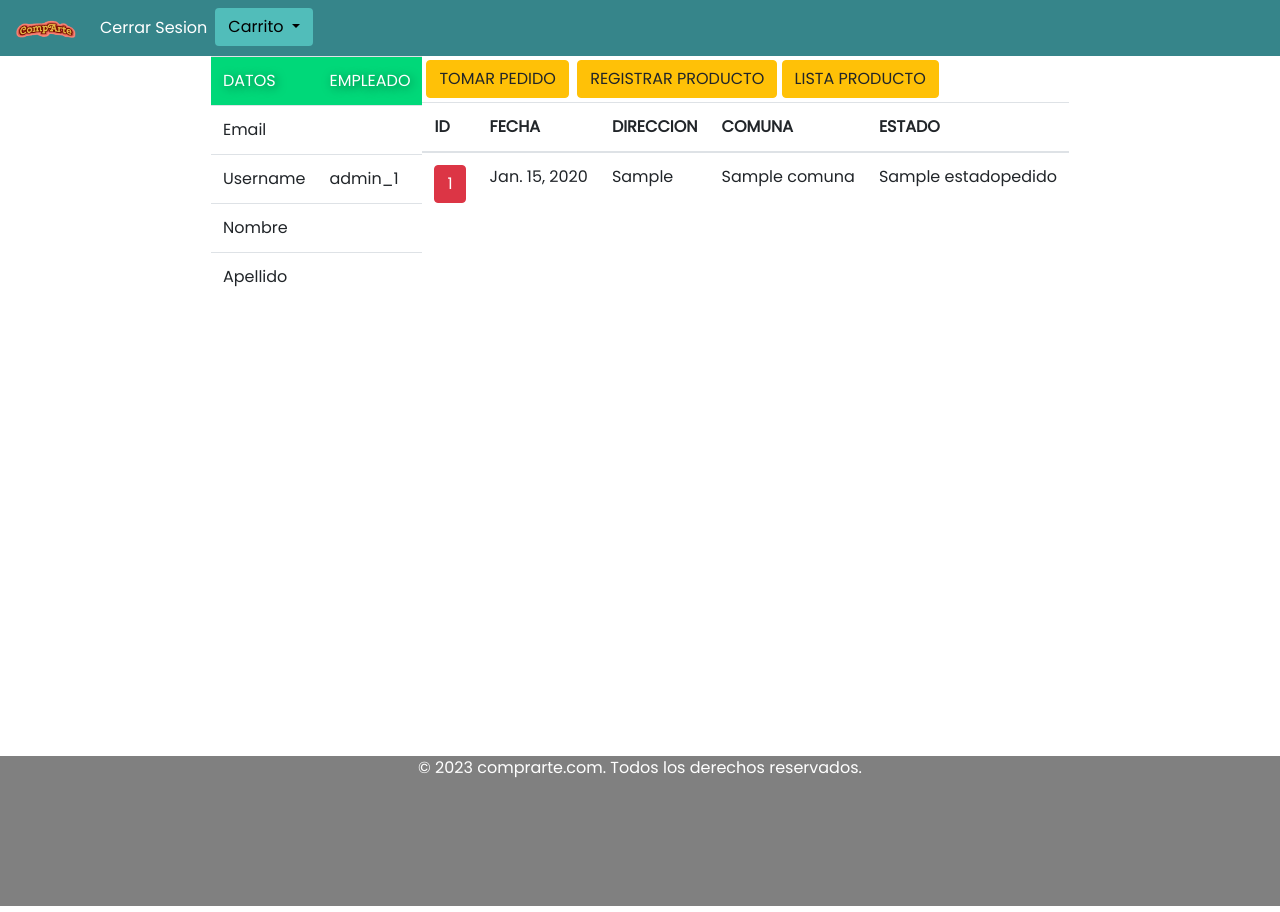
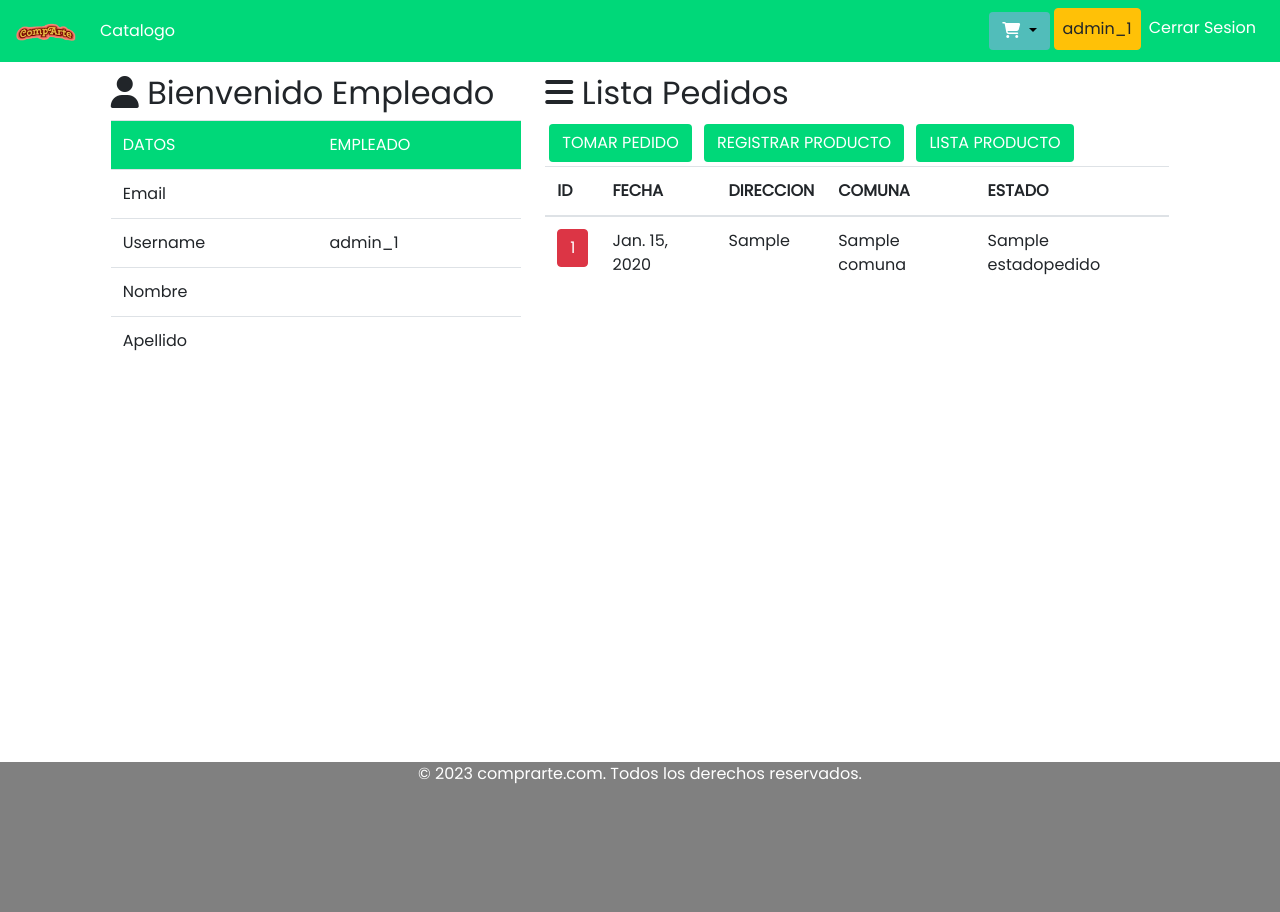
Before and after one commit to CRIS-LI-DEV/sprint_grupal_7, a Django app: page /perfil_empleado/ in a window 1280 px wide. Run offline with Django 4.2, Linux system fonts and the light colour scheme; a user stored in the database is signed in; tables that the repository leaves empty hold one stand-in row (values such as "Sample post"); some libraries are stand-ins or nearby versions.

Commit message:
Actualizacion

```diff
--- a/app1/forms.py
+++ b/app1/forms.py
@@ -8,7 +8,7 @@ class RegistroProductoForm(forms.Form):
     archivo = forms.FileField(label='Selecciona un archivo')
 
 class LoginUsuario(forms.Form):
-    usuario = forms.CharField(widget=forms.TextInput(attrs={'placeholder': 'Ingrese su username','class':'form-control'}),max_length=50,required=True,label='Nombre de usuario')
+    usuario = forms.CharField(widget=forms.TextInput(attrs={'placeholder': 'Ingrese su email','class':'form-control'}),max_length=50,required=True,label='Email del usuario')
     clave = forms.CharField(widget=forms.PasswordInput(attrs={'placeholder': 'Ingrese su contraseña','class':'form-control'}), max_length=20,label='Password',required=True,error_messages={'required':'La contraseña es obligatoria'})
 
 class SuscripcionEmail(forms.Form):
@@ -17,7 +17,7 @@ class SuscripcionEmail(forms.Form):
 
 class AgregarProductoFrom(forms.Form):
        producto_id = forms.IntegerField(widget=forms.NumberInput(attrs={'placeholder': 'Ingrese el precio','class':'form-control'}))
-       cantidad_id = forms.IntegerField(widget=forms.NumberInput(attrs={'placeholder': 'Ingrese el precio','class':'form-control','style':'width:50%;'}))
+       cantidad_id = forms.IntegerField(widget=forms.NumberInput(attrs={'placeholder': 'Ingrese el precio','class':'form-control','style':'width:50%;'}), min_value=1)
 
 class FormularioPedidoStaff(forms.Form):
 
--- a/app1/templates/base.html
+++ b/app1/templates/base.html
@@ -7,7 +7,7 @@
   <title>Comparte</title>
   <meta charset="UTF-8">
   <meta name="viewport" content="width=device-width, initial-scale=1">
-  <link rel="stylesheet" href="https://cdnjs.cloudflare.com/ajax/libs/font-awesome/4.7.0/css/font-awesome.min.css">
+  <link rel="stylesheet" href="https://cdnjs.cloudflare.com/ajax/libs/font-awesome/6.4.0/css/all.min.css" integrity="sha512-iecdLmaskl7CVkqkXNQ/ZH/XLlvWZOJyj7Yy7tcenmpD1ypASozpmT/E0iPtmFIB46ZmdtAc9eNBvH0H/ZpiBw==" crossorigin="anonymous" referrerpolicy="no-referrer" />
   <link rel="stylesheet" href="https://maxcdn.bootstrapcdn.com/bootstrap/4.0.0/css/bootstrap.min.css">
   <script src="https://cdn.jsdelivr.net/npm/popper.js@1.16.1/dist/umd/popper.min.js"></script>
 
@@ -16,6 +16,8 @@
 
     * {
       font-family: 'Poppins', sans-serif;
+      margin: 0;
+      padding: 0;
     }
 
     a {
@@ -30,6 +32,7 @@
 
     .main {
       min-height: 700px;
+
     }
 
     footer {
@@ -44,63 +47,110 @@
 
 
     }
+
+    /* Estilos para el menú izquierdo (ul con id "izquierda") */
+    #izquierda {
+      width: 50%;
+      display: flex;
+      justify-content: flex-start;
+      /* Alinea los elementos al inicio (izquierda) */
+    }
+
+    /* Estilos para el menú derecho (ul con id "derecha") */
+    #derecha {
+      width: 50%;
+
+      display: flex;
+      justify-content: flex-end;
+      /* Alinea los elementos al final (derecha) */
+    }
+
+    .verde{
+      color: white;
+      background-color: #00D879;
+    }
+    .navbar-dark{color:white}
   </style>
 
 </head>
 
 <body>
 
-
-  <nav class="navbar navbar-expand-md" style="background-color: #36858A;">
+  <nav class="navbar navbar-expand-md verde ">
 
     <a class="navbar-brand" href="/"><img src="{% static '/img/logo4.png' %}" alt="" width="60px"> </a>
 
-    <button class="navbar-toggler" type="button" data-toggle="collapse" data-target="#collapsibleNavbar">
+    <button class="navbar-toggler navbar-dark" type="button" data-toggle="collapse" data-target="#collapsibleNavbar" style="">
+      <span class="navbar-toggler-icon navbar-dark"></span>
+    </button>
 
-      <span class="navbar-toggler-icon"></span>
-
-    </button>
 
     <div class="collapse navbar-collapse" id="collapsibleNavbar">
 
+      <ul class="navbar-nav  me-auto" id="izquierda">
 
-      <ul class="navbar-nav " >
+        <li class="nav-item">
+          <a class="nav-link" href="/catalogo/">Catalogo</a>
+        </li>
+
+      </ul>
+
+
+      <ul class="navbar-nav" id="derecha">
 
         {% if user.is_authenticated %}
-        <li class="nav-itauem">
-          <a class="nav-link" href="/logout_view"> Cerrar Sesion</a>
-        </li>
+
+
+
+        <li class="nav-item">
 
           <div class="dropdown">
 
-          <button class="btn dropdown-toggle" type="button" data-toggle="dropdown"
-            style="background-color: #51bdba;">Carrito
+            <button class="btn dropdown-toggle m-1" type="button" data-toggle="dropdown" style="background-color: #51bdba;">
+             <a href=""> <i class="fa-solid fa-cart-shopping"></i></a>
               <span class="caret"></span>
+
             </button>
 
             <ul class="dropdown-menu" style="color:black; width: 500px;">
 
               {% for x in request.session.carrito %}
+
               <li>
                 <div class="card">
-                <div class="card-header">{{x.cantidad}} unidades de {{x.nombre}}</div>
+                  <div class="card-header">{{x.cantidad}} unidades de {{x.nombre}} </div>
                 </div>
               </li>
-
 
               {% endfor %}
 
             </ul>
 
+          </div>
+        </li>
+        <li>
+        <a class="nav-link btn btn-warning" href="" >  {{user}}</a>
+        </li>
+        <li class="nav-item">
+          <a class="nav-link" href="/logout_view"> Cerrar Sesion</a>
+        </li>
+
         {% else %}
+
+        <li class="nav-item">
 
           <a class="nav-link" href="/login_view/"> Iniciar Sesion</a>
 
+        </li>
+
+
         {% endif %}
-      </div>
+
       </ul>
+
     </div>
   </nav>
+
 
   <div class="container-fluid main  ">
 
@@ -108,7 +158,7 @@
     {% endblock %}
   </div>
   <footer class="footer justify-content-center text-center">
-    <div>  </div>
+    <div> </div>
     <div class="container-fluid">
       <p>&copy; 2023 comprarte.com. Todos los derechos reservados.</p>
 
--- a/app1/templates/perfil_cliente.html
+++ b/app1/templates/perfil_cliente.html
@@ -3,7 +3,7 @@
 
   <div class="col-sm-3 col-md-4 col-lg-4 ">
 <button class="btn btn-warning my-2"><a href="/editar_perfil/">EDITAR PERFIL</a></button>
-
+<img src="" alt="">
     <table class="table">
 
       <thead style="background-color: #00D879;color:white; text-shadow: 2px 2px 10px rgba(0,0,0,0.5);">
--- a/app1/templates/perfil_empleado.html
+++ b/app1/templates/perfil_empleado.html
@@ -1,12 +1,14 @@
 {% extends 'base.html' %} {% block contenido %} {% load static%}
-<div class="row justify-content-center ">
+<div class="row justify-content-center " >
 
-  <div class="" >
+  <div class="col-sm-12 col-md-12 col-lg-4 m-1 p-2" >
+
+    <h2> <i class="fa-solid fa-user"></i> Bienvenido Empleado</h2>
 
 
 
-    <table class="table">
-      <thead style="background-color: #00D879;color:white; text-shadow: 2px 2px 10px rgba(0,0,0,0.5);">
+    <table class="table"  >
+      <thead class="verde">
 
         <tr>
           <td>
@@ -16,7 +18,9 @@
             EMPLEADO
           </td>
         </tr>
+
       </thead>
+
       <tbody>
         <tr>
           <td>
@@ -26,6 +30,7 @@
             {{user.email}}
           </td>
         </tr>
+
         <tr>
           <td>
             Username
@@ -34,12 +39,14 @@
             {{user.username}}
           </td>
         </tr>
+
         <tr>
           <td>
             Nombre
           </td>
           <td>
             {{user.first_name}}
+
         </tr>
 
         <tr>
@@ -52,17 +59,28 @@
         </tr>
       </tbody>
     </table>
-  </div>
-  <div class="" >
+    <div>
+      <table>
+
+        <thead>
+          <tr>
+             </tr>
+        </thead>
+      </table>
+
+      <ul>
 
 
 
-      <a href="/tomar_pedido_staff/"><button class="btn btn-warning m-1">TOMAR PEDIDO</button></a>
-      <a href="/registro_producto/"><button class="btn btn-warning">REGISTRAR PRODUCTO</button></a>
-     <a href="/productos/"> <button class="btn btn-warning">LISTA PRODUCTO</button></a>
+      </ul>
+    </div>
+  </div>
 
-
-
+  <div class="col-sm-12 col-md-12 col-lg-6 m-1 caja p-2" >
+    <h2> <i class="fa-solid fa-bars"></i> Lista Pedidos</h2>
+   <a href="/tomar_pedido_staff/"><button class="btn verde m-1">TOMAR PEDIDO</button></a>
+   <a href="/registro_producto/"><button class="btn verde  m-1">REGISTRAR PRODUCTO</button></a>
+   <a href="/productos/"> <button class="btn verde  m-1">LISTA PRODUCTO</button></a>
 
     <table class="table">
       <thead>
@@ -87,6 +105,7 @@
       </tbody>
     </table>
   </div>
+
 </div>
 
 
--- a/app1/templates/tomar_pedido_cliente.html
+++ b/app1/templates/tomar_pedido_cliente.html
@@ -33,7 +33,7 @@
                 <div>
                     <form action="/ag_pro_staff/" method="POST">
                         {% csrf_token %}
-                        <input class="" type="number" class="form-control" name="cantidad_id" style="width: 50%;">
+                        <input class="" type="number" class="form-control" name="cantidad_id" style="width: 50%;" min="1">
                         <input type="hidden" class="" name="producto_id"  value="{{x.id}}">
                         <input type="submit" value="AGREGAR" class="btn mt-1" style="border:none; background-color: #00D879;color:white">
                     </form>
--- a/app1/templates/tomar_pedido_staff.html
+++ b/app1/templates/tomar_pedido_staff.html
@@ -26,8 +26,8 @@
                 <div>
                     <form action="/ag_pro_staff/" method="POST">
                         {% csrf_token %}
-                        <input class="form-control" type="number" class="" name="cantidad_id" >
-                        <input type="hidden" class="" name="producto_id" style="width: 100px;" value="{{x.id}}">
+                        <input class="form-control" type="number" class="" name="cantidad_id"  min="1">
+                        <input type="hidden" class="" name="producto_id" style="width: 100px;" value="{{x.id}}" >
                         <input type="submit" value="AGREGAR" class="btn mt-1" style="border:none; background-color: #00D879;color:white">
                     </form>
                 </div>
--- a/app1/views.py
+++ b/app1/views.py
@@ -352,7 +352,7 @@ def funcion_para_guardar_staff(request):
 
         producto = Producto.objects.get(id=formulario['producto_id'].value())
 
-        carrito.append({"producto":formulario['producto_id'].value(),"cantidad":formulario['cantidad_id'].value(),'nombre':producto.nombre})
+        carrito.append({"producto":formulario['producto_id'].value(),"cantidad":formulario['cantidad_id'].value(),'nombre':producto.nombre,'valor':int(producto.precio) * int(formulario['cantidad_id'].value())})
 
         request.session['carrito'] = carrito
         return redirect('/tomar_pedido_staff/')
@@ -567,3 +567,20 @@ def editar_perfil(request):
         form = FormularioExtensionCliente()
 
         return render(request, 'editar_perfil.html', {'form': form})
+
+
+
+
+
+
+
+
+
+def catalogo(request):
+    productos = Producto.objects.all()
+    return render (request,'catalogo.html',{'productos':productos})
+
+
+def navegador(request):
+    template= 'nav.html'
+    return render(request,template)
--- a/proyecto/urls.py
+++ b/proyecto/urls.py
@@ -30,6 +30,8 @@ urlpatterns = [    path('admin/', admin.site.urls),
     path('limpiar_carrito_cliente/', limpiar_carrito_cliente,name="LIMPIAR_CARRITO_CLIENTE"),
     path('modificar_estado/<int:id_pedido>', modificar_estado_pedido,name="LIMPIAR_CARRITO"),
      path('editar_perfil/', editar_perfil,name="EDITAR_PERFIL"),
+     path('catalogo/', catalogo,name="EDITAR_PERFIL"),
+     path('navegador/', navegador,name="EDITAR_PERFIL"),
 
 ]
 
```
Also changed, not shown: app1/templates/carrito.html (added, +24 -0 lines), app1/templates/catalogo.html (added, +38 -0 lines), app1/templates/home.html (+2 -35 lines), app1/templates/nav.html (added, +39 -0 lines), media/images/papas.jpg (added). Lines whose indentation alone changed are shown as unchanged.
